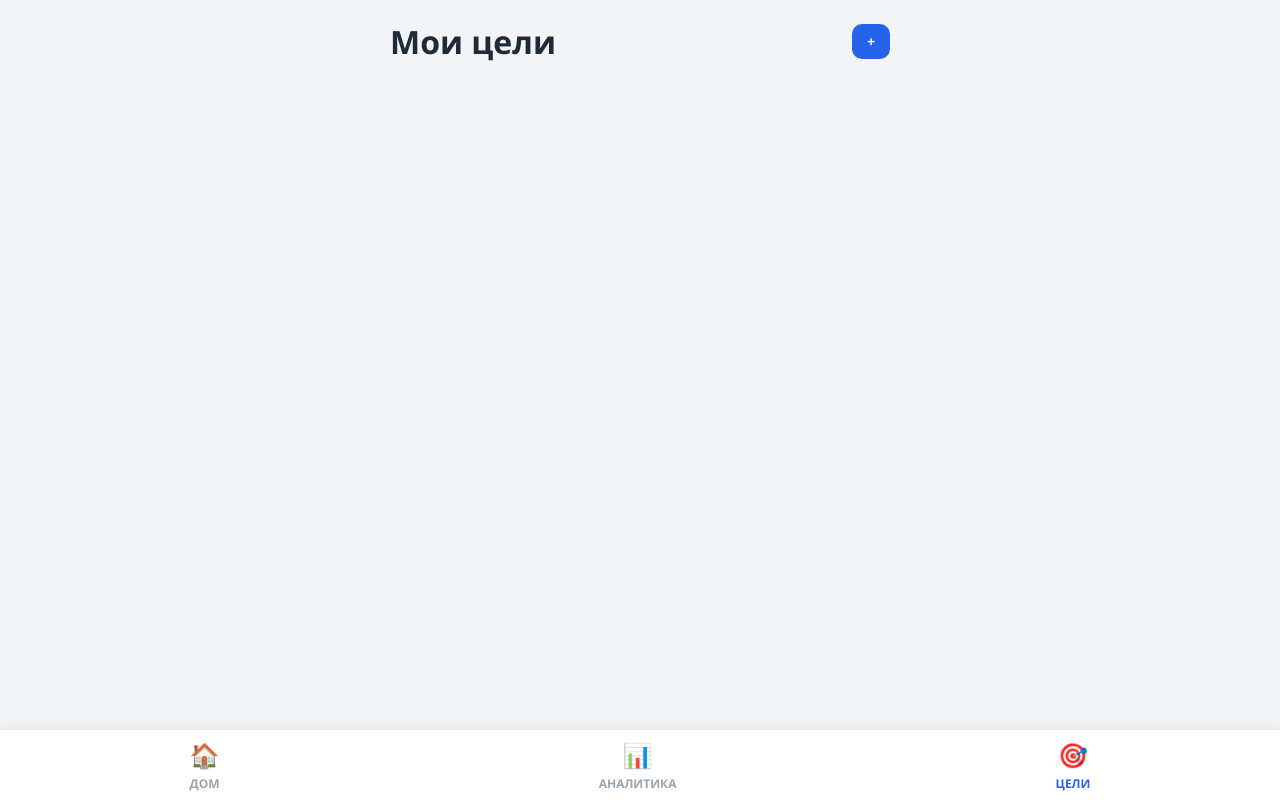
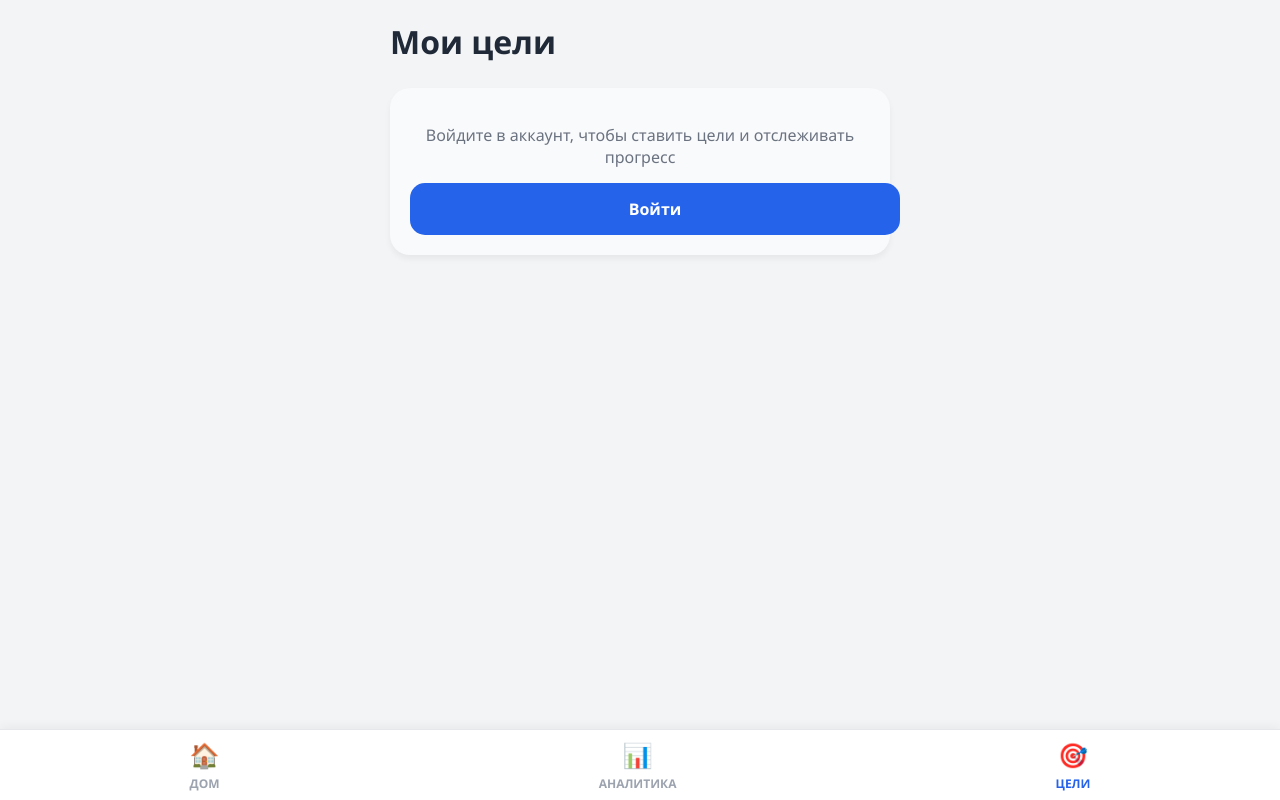
Before and after one commit to skeiigi/ai-financist-vue, a Vue app: page /goals in a window 1280 px wide. Built offline with nearby package versions, Linux system fonts and the light colour scheme.

Commit message:
security

```diff
--- a/src/store.js
+++ b/src/store.js
@@ -74,7 +74,6 @@ export const store = reactive({
   // Очистка при выходе
   logout() {
     localStorage.removeItem('token');
-    localStorage.removeItem('userName');
 
     this.isLoggedIn = false;
     this.transactions = [];
--- a/src/views/GoalsView.vue
+++ b/src/views/GoalsView.vue
@@ -3,6 +3,7 @@
     <div style="display: flex; justify-content: space-between; align-items: center; margin-bottom: 25px;">
       <h1 style="margin: 0;">Мои цели</h1>
       <button
+        v-if="store.isLoggedIn"
         @click="showForm = !showForm"
         class="btn-primary"
         style="width: auto; padding: 10px 15px; border-radius: 10px;"
@@ -12,7 +13,7 @@
       </button>
     </div>
 
-    <div v-if="showForm" class="card" style="padding: 20px; margin-bottom: 20px; border: 1px solid #2563eb;">
+    <div v-if="showForm && store.isLoggedIn" class="card" style="padding: 20px; margin-bottom: 20px; border: 1px solid #2563eb;">
       <h3 style="margin-top: 0; margin-bottom: 15px;">Новая цель</h3>
       <div class="form-group">
         <label>Название</label>
@@ -25,6 +26,11 @@
       <button @click="addNewGoal" class="btn-primary" style="margin-top: 10px;" :disabled="loading">
         {{ loading ? 'Сохранение...' : 'Создать цель' }}
       </button>
+    </div>
+
+    <div v-if="!store.isLoggedIn" class="card" style="text-align: center; padding: 20px; margin-bottom: 20px; background: #f9fafb;">
+      <p style="color: #6b7280; margin-bottom: 15px;">Войдите в аккаунт, чтобы ставить цели и отслеживать прогресс</p>
+      <RouterLink to="/auth" class="btn-primary" style="display: inline-block; text-decoration: none;">Войти</RouterLink>
     </div>
 
     <div v-for="goal in store.goals" :key="goal.id" class="card" style="padding: 20px; margin-bottom: 15px;">
@@ -69,6 +75,11 @@ const newGoal = reactive({
 })
 
 const addNewGoal = async () => {
+  if (!store.isLoggedIn){
+    alert('Пожалуйста, войдите в аккаунт, чтобы создавать цели')
+    return
+  }
+
   if (!newGoal.title || !newGoal.target) {
     return alert('Заполните все поля')
   }
```
